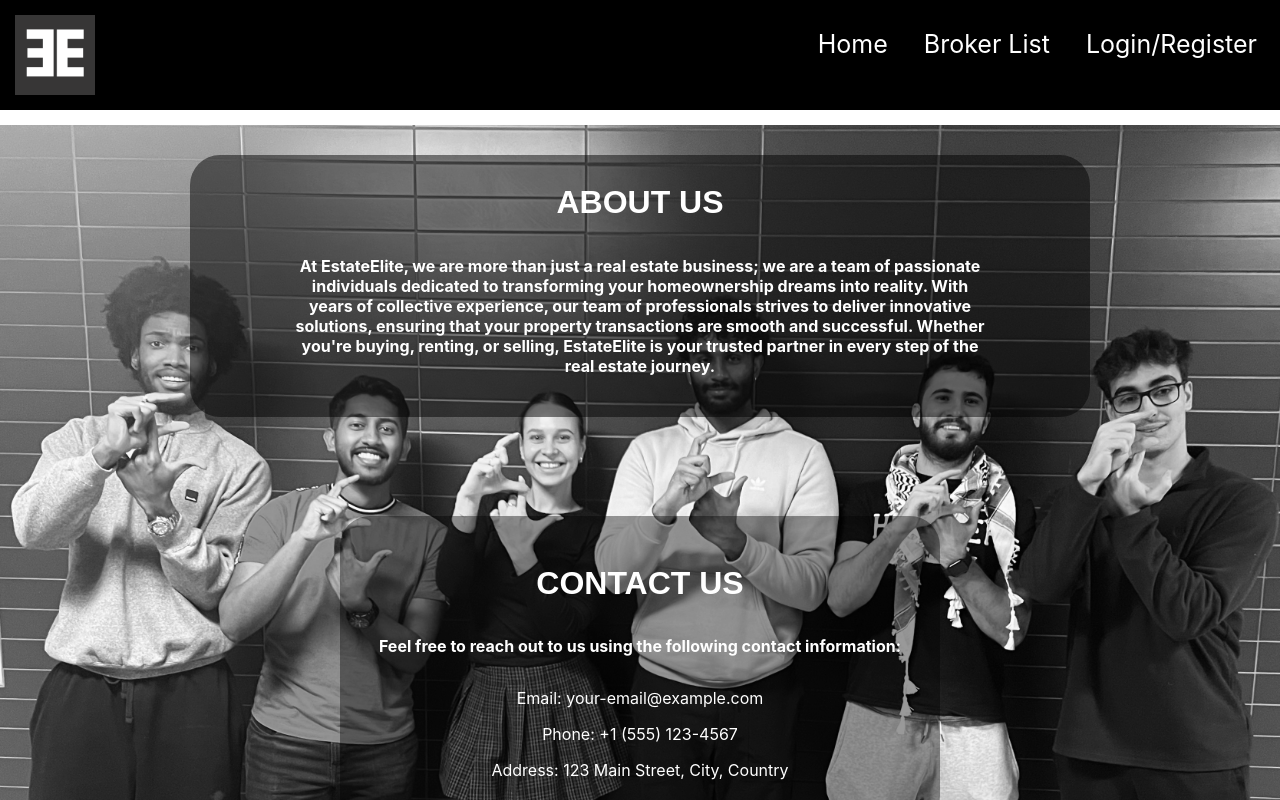
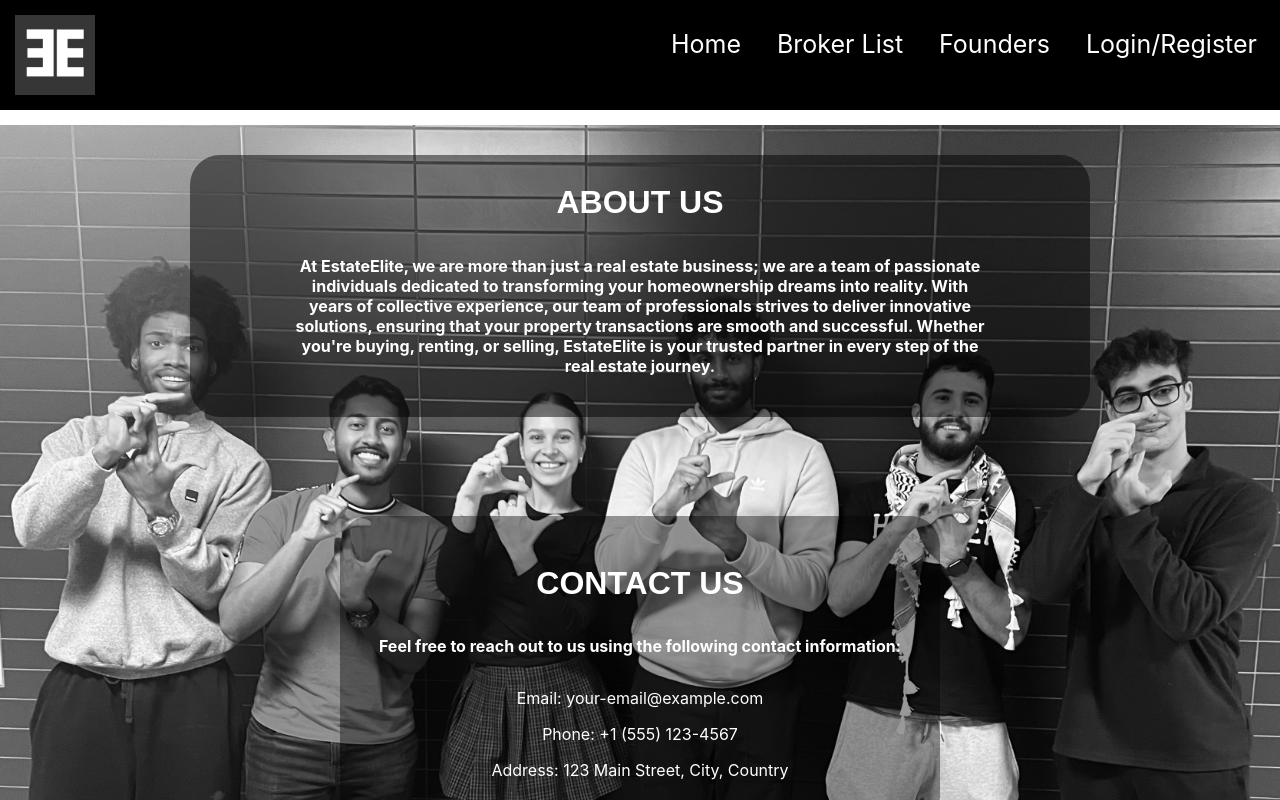
Before and after one commit to Abilash10/EstateElite-soen341projectF2023, a React (Create React App) app in the folder client/: page /Founders in a window 1280 px wide. Shown: the top 800 px of the page. Built offline with nearby package versions, Linux system fonts and the light colour scheme.

Commit message:
Adjustment to NavBar
Adjusted the NavBar in order to make the "Founders" page appear to guest users

```diff
--- a/client/src/components/header.js
+++ b/client/src/components/header.js
@@ -41,7 +41,7 @@ function Header() {
                 : null }
 
 
-               { cookies.access_token ? <li> <Link to="/founders"> Founders </Link> </li> : null}
+               <li> <Link to="/founders"> Founders </Link> </li>
 
                 { cookies.access_token ? <li> <Link to="/profile"> Profile </Link> </li> : null}
 
--- a/client/src/pages/home.module.css
+++ b/client/src/pages/home.module.css
@@ -1,5 +1,5 @@
 .main {
-    background-image: url("../assets/houseBackground.png");
+    background-image: url("../assets/HouseBackground.png");
     background-size: cover;
     background-repeat: repeat-y; /* Allow repetition vertically */
     background-position: center;
```
